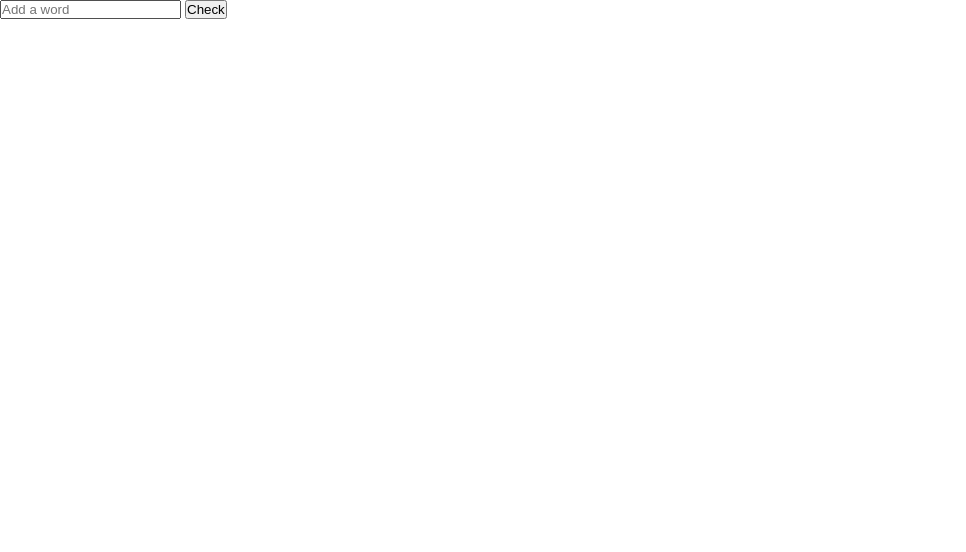
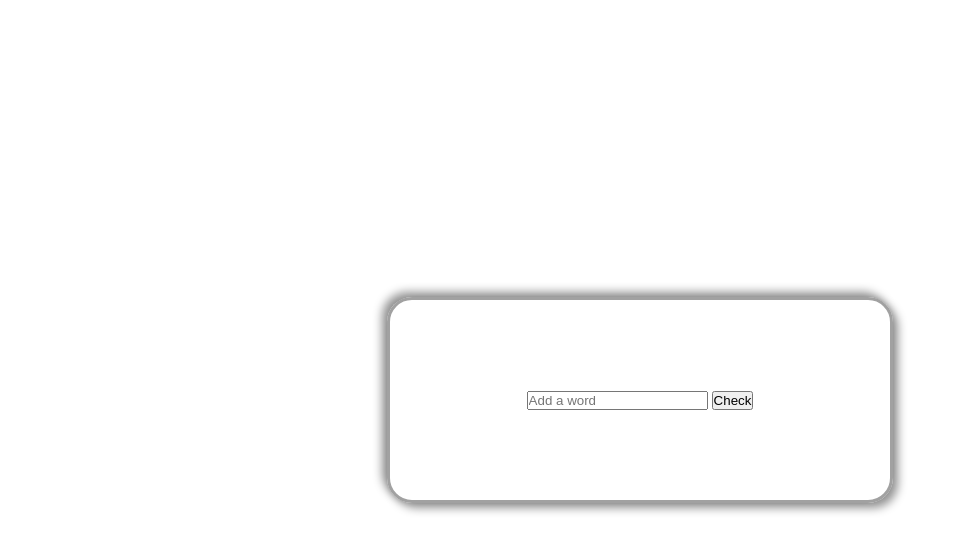
Before and after one commit to Tundoor/Palindrome-checker, a plain HTML site: page index.html in a window 1280 px wide. Shown: the whole page, without its empty margins (0-966 px from the left). Drawn offline with Linux system fonts and the light colour scheme.

Commit message:
Added css styling to the form and updated the words returned in javascript file

```diff
--- a/index.css
+++ b/index.css
@@ -4,6 +4,22 @@
 }
 
 body {
-    height: 100%;
+    height: 100vh;
     width: 100%;
+     display: flex;
+    flex-direction: column;
+    justify-content: center;
+    align-items: center;
 }
+
+.form-div {
+   border: 3px solid rgb(161, 161, 161);
+   border-radius: 25px;
+    box-shadow: 5px 5px 10px #0000006c, -5px -5px 10px #0000006c ;
+   width: 500px;
+   height: 200px;
+   display: flex;
+   flex-direction: column;
+   align-items: center;
+   justify-content: center;
+}
--- a/index.html
+++ b/index.html
@@ -8,12 +8,14 @@
     <link rel="stylesheet" href="index.css">
 </head>
 <body>
-    <form class="input-div">
+    <form class="form-div">
+      <div class="input-div">
       <input type="text" id="text-input" placeholder="Add a word">
       <button id="check-btn">Check</button>
-      </form>
+      </div>
       <div class="result-div">
         <p id="result"></p>
       </div>
+    </form>
 </body>
 </html>
--- a/index.js
+++ b/index.js
@@ -13,9 +13,9 @@ submitButton.addEventListener('click', () => {
    let reversedWord =  textInput1.split('').reverse().join('')
 
    if ( originalWord === reversedWord) {
-      result.textContent = "It Works!"
+      result.textContent =`${textInput.value} IS a PALINDROME!`
    } else {
-    result.textContent = "It dont Work!"
+    result.textContent =`${textInput.value} is NOT a PALINDROME!`
    }
 
 })
```
